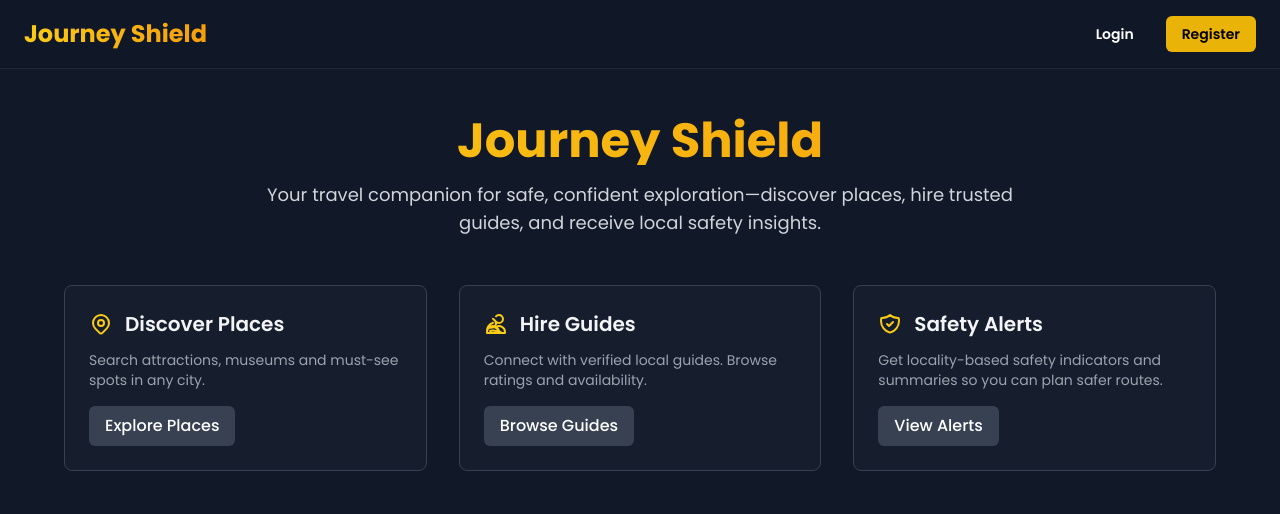
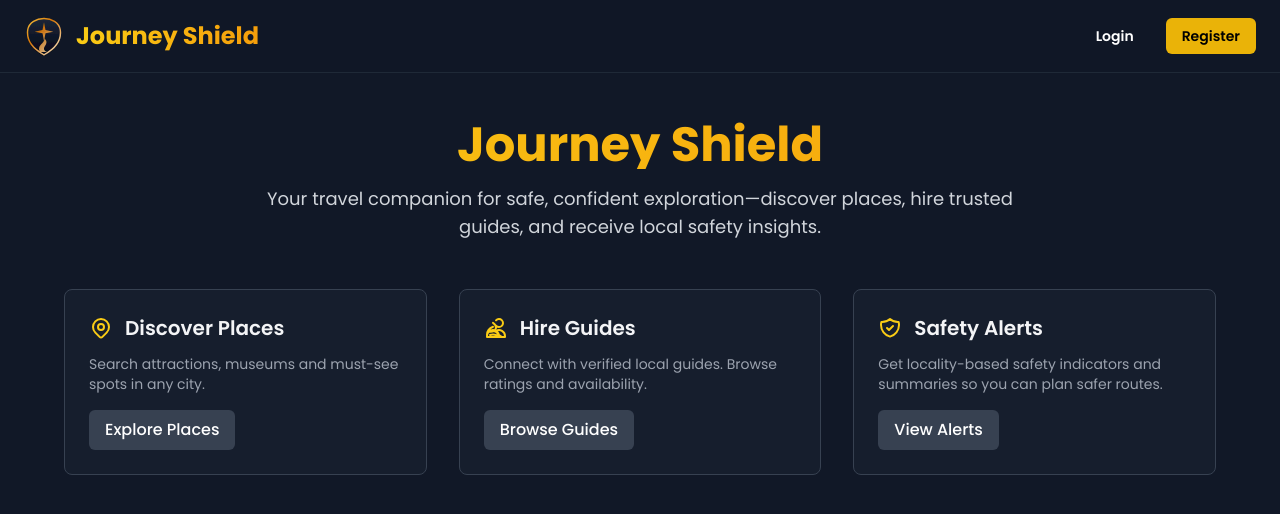
Before and after one commit to suyashdubey31engiaz-prog/JourneyShield, a React (Vite) app in the folder journeyshield-frontend/: page / in a window 1280 px wide. Shown: the top 514 px of the page. Built offline with nearby package versions, Linux system fonts and the light colour scheme; no server answers.

Commit message:
add logo.svg and update Navbar to include logo in header

```diff
--- a/journeyshield-frontend/index.html
+++ b/journeyshield-frontend/index.html
@@ -2,7 +2,7 @@
 <html lang="en">
   <head>
     <meta charset="UTF-8" />
-    <link rel="icon" type="image/svg+xml" href="/vite.svg" />
+    <link rel="icon" type="image/svg+xml" href="src/assets/logo.svg" />
     <meta name="viewport" content="width=device-width, initial-scale=1.0" />
     <link rel="preconnect" href="https://fonts.googleapis.com">
     <link rel="preconnect" href="https://fonts.gstatic.com" crossorigin>
--- a/journeyshield-frontend/src/components/layout/Navbar.jsx
+++ b/journeyshield-frontend/src/components/layout/Navbar.jsx
@@ -1,5 +1,6 @@
 import React from 'react';
 import { NavLink, useNavigate, useLocation } from 'react-router-dom';
+import logo from '../../assets/logo.svg';
 
 const Navbar = () => {
   const navigate = useNavigate();
@@ -20,9 +21,18 @@ const Navbar = () => {
   return (
     <header className="bg-gray-900/90 backdrop-blur-md text-white sticky top-0 z-50 border-b border-gray-800">
       <nav className="container mx-auto px-6 py-4 flex justify-between items-center">
-        <h1 className="text-2xl font-bold bg-clip-text text-transparent bg-gradient-to-r from-yellow-400 to-amber-500">
-          Journey Shield
-        </h1>
+
+
+        <NavLink to="/" className="flex items-center gap-3">
+          <img
+            src={logo}
+            alt="Journey Shield Logo"
+            className="w-10 h-10 object-contain" // Adjust size (w-10 = 40px)
+          />
+          <h1 className="text-2xl font-bold bg-clip-text text-transparent bg-gradient-to-r from-yellow-400 to-amber-500">
+            Journey Shield
+          </h1>
+        </NavLink>
 
         <div className="flex items-center space-x-4">
           {user ? (
```
Also changed, not shown: journeyshield-frontend/src/assets/logo.svg (added).
